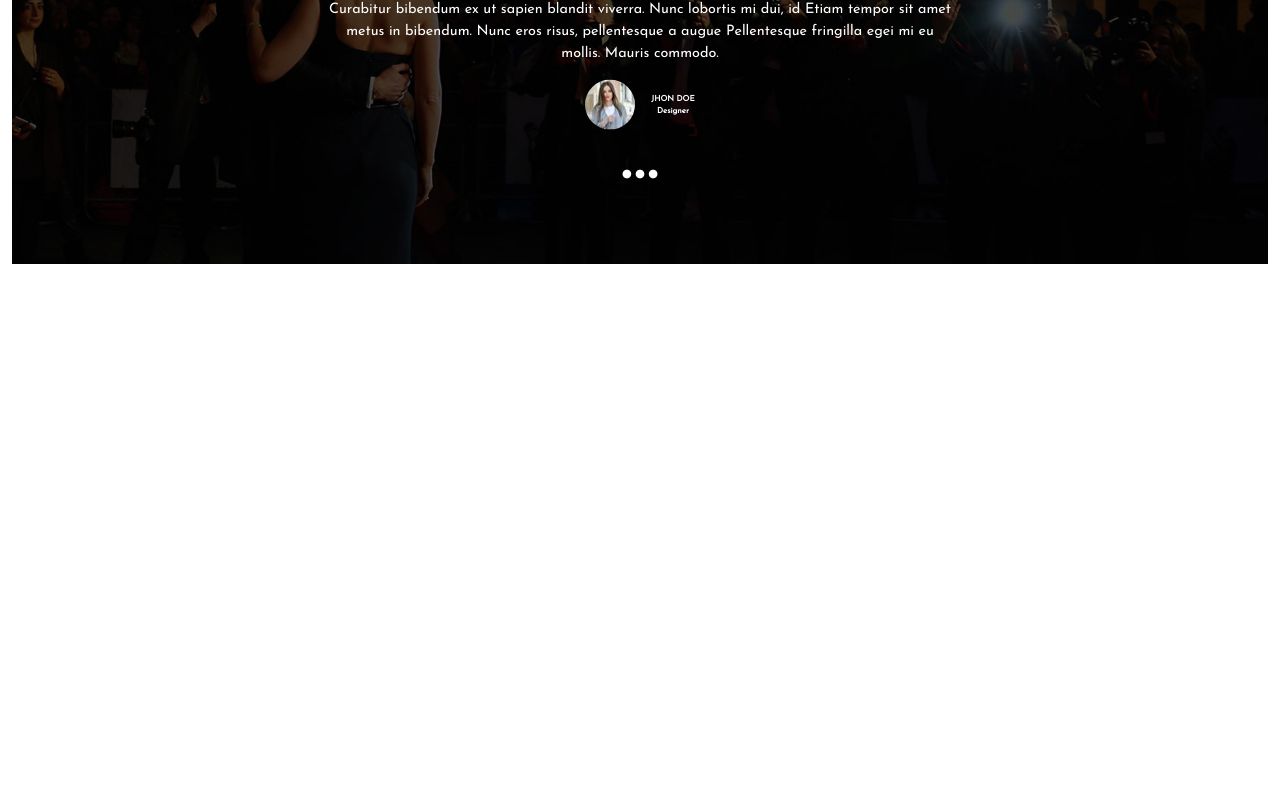
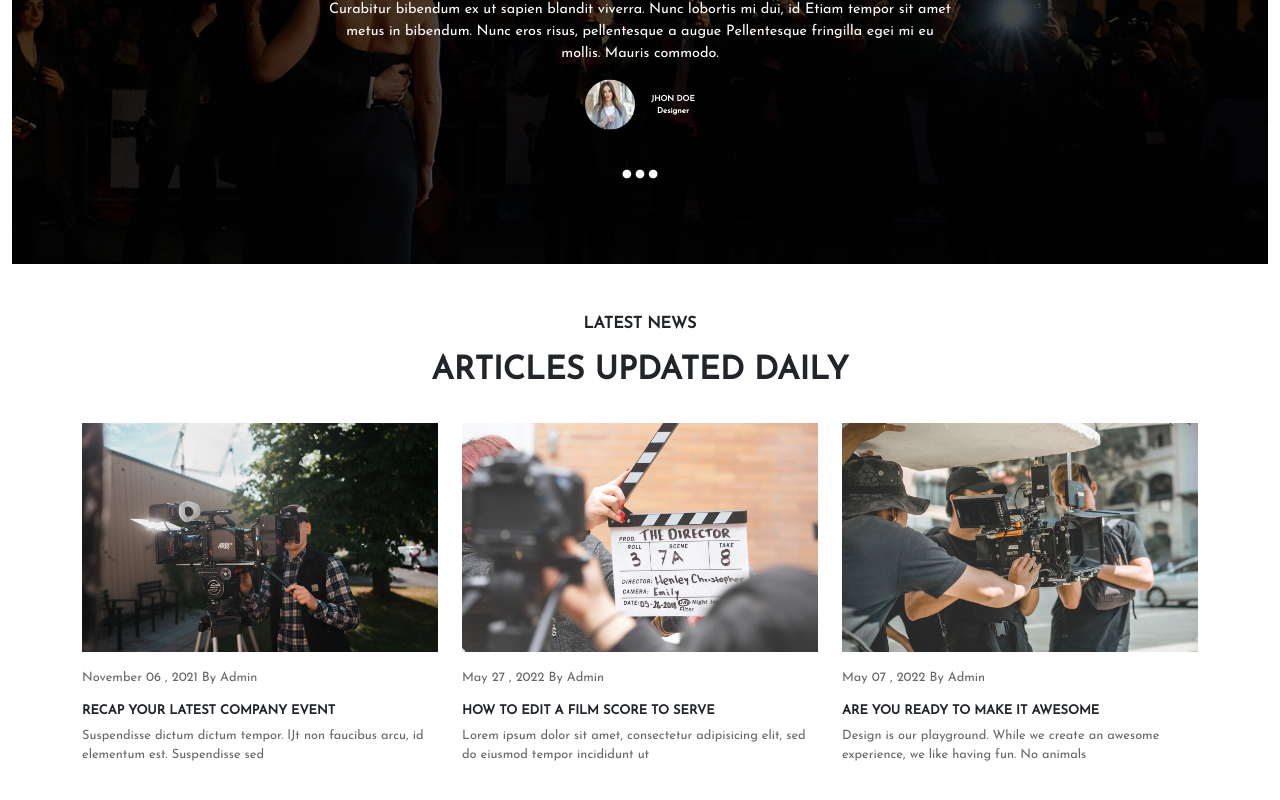
Before and after one commit to Andrea030105/proj-html-vuejs, a Vue app: page / in a window 1280 px wide. Shown: the part 3411-4211 px from the top of the page. Before the commit the page ends 3675 px from the top, so only its background shows below. Built offline with nearby package versions, Linux system fonts and the light colour scheme.

Commit message:
LatestNew-section-done

```diff
--- a/src/components/AppContent.vue
+++ b/src/components/AppContent.vue
@@ -2,6 +2,7 @@
 import AboutUs from './content/AboutUs.vue';
 import JhonDoe from './content/JhonDoe.vue';
 import Jumbotron from './content/Jumbotron.vue';
+import LatestNews from './content/LatestNews.vue';
 import Pelicula from './content/Pelicula.vue';
 import Stats from './content/Stats.vue';
 import Team from './content/Team.vue';
@@ -17,6 +18,7 @@ export default {
         Stats,
         Team,
         JhonDoe,
+        LatestNews,
     }
 }
 </script>
@@ -28,5 +30,6 @@ export default {
     <Stats />
     <Team />
     <JhonDoe />
+    <LatestNews />
 </template>
 <style lang="scss" scoped></style>
--- /dev/null
+++ b/src/components/content/LatestNews.vue
@@ -0,0 +1,112 @@
+<script>
+export default {
+
+}
+</script>
+<template>
+    <section class="p-5">
+        <div class="container">
+            <div class="row">
+                <div class="col">
+                    <div class="title text-uppercase text-center">
+                        <p class="fw-bold">
+                            Latest News
+                        </p>
+                        <h1 class="fw-bold fs-2">
+                            Articles Updated Daily
+                        </h1>
+                    </div>
+                </div>
+            </div>
+            <div class="row py-4">
+                <div class="col-4">
+                    <div class="card border-0 rounded-0">
+                        <div class="overflow-hidden">
+                            <img src="../../assets/blog06.jpg" class="rounded-0 card-img-top" alt="blog06">
+                        </div>
+                        <div class="card-body px-0">
+                            <p class="card-text">
+                                November 06 , 2021 By Admin
+                            </p>
+                            <h5 class="fw-bold">
+                                RECAP YOUR LATEST COMPANY EVENT
+                            </h5>
+                            <p class="card-text">
+                                Suspendisse dictum dictum tempor. lJt non faucibus arcu, id elementum est. Suspendisse
+                                sed
+                            </p>
+                        </div>
+                    </div>
+                </div>
+                <div class="col-4">
+                    <div class="card border-0 rounded-0">
+                        <div class="overflow-hidden">
+                            <img src="../../assets/blog01.jpg" class="rounded-0 card-img-top" alt="blog01">
+                        </div>
+                        <div class="card-body px-0">
+                            <p class="card-text">
+                                May 27 , 2022 By Admin
+                            </p>
+                            <h5 class="fw-bold">
+                                HOW TO EDIT A FILM SCORE TO SERVE
+                            </h5>
+                            <p class="card-text">
+                                Lorem ipsum dolor sit amet, consectetur adipisicing elit, sed do eiusmod tempor
+                                incididunt ut
+                            </p>
+                        </div>
+                    </div>
+                </div>
+                <div class="col-4">
+                    <div class="card border-0 rounded-0">
+                        <div class="overflow-hidden">
+                            <img src="../../assets/blog02.jpg" class="rounded-0 card-img-top" alt="blog02">
+                        </div>
+                        <div class="card-body px-0">
+                            <p class="card-text">
+                                May 07 , 2022 By Admin
+                            </p>
+                            <h5 class="fw-bold">
+                                ARE YOU READY TO MAKE IT AWESOME
+                            </h5>
+                            <p class="card-text">
+                                Design is our playground. While we create an awesome experience, we like having fun. No
+                                animals
+                            </p>
+                        </div>
+                    </div>
+                </div>
+            </div>
+        </div>
+    </section>
+</template>
+<style lang="scss" scoped>
+@use '../../style/patrial/variables' as *;
+
+@keyframes myAnimation {
+    0% {
+        transform: 0;
+    }
+
+    100% {
+        transform: scale(1.1);
+    }
+}
+
+img:hover {
+    animation: myAnimation .5s forwards;
+}
+
+.card-body {
+
+    h5,
+    p {
+
+        font-size: .8rem;
+    }
+
+    .card-text {
+        color: $grayCl;
+    }
+}
+</style>
```
